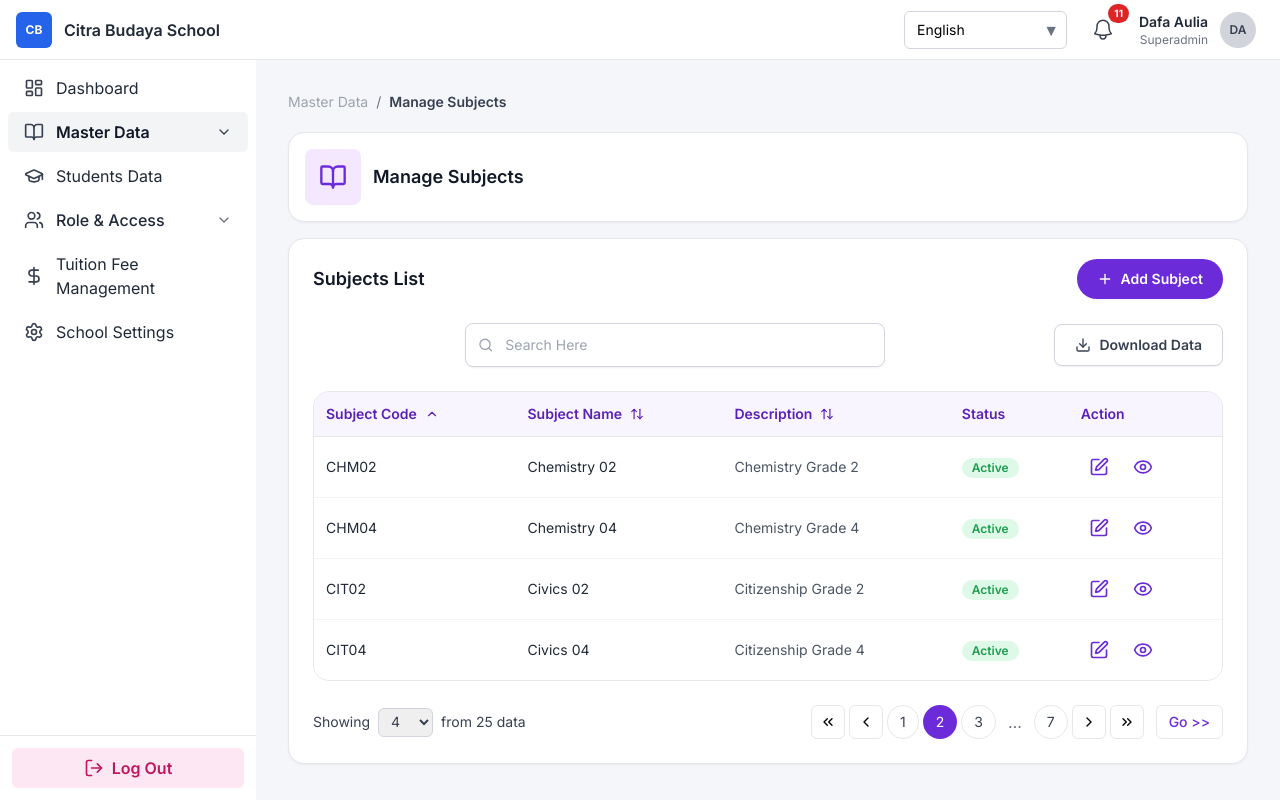
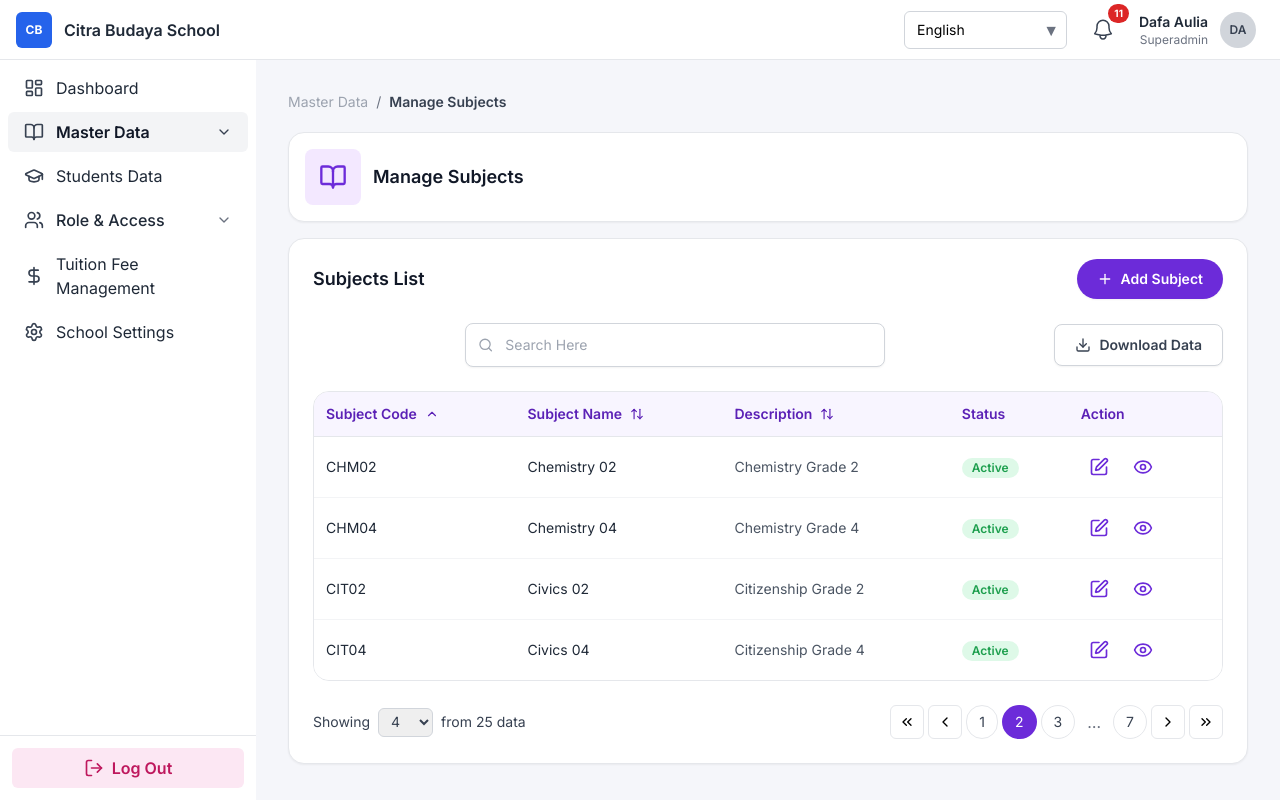
Before and after one commit to SSDIGITAL-DevTeam/Tygo-School, a Next.js app: page /admin/master-data/subjects in a window 1280 px wide. Built offline with nearby package versions, Linux system fonts and the light colour scheme.

Commit message:
goin to merge

```diff
--- a/app/admin/master-data/subjects/page.tsx
+++ b/app/admin/master-data/subjects/page.tsx
@@ -341,12 +341,6 @@ const SubjectManagementPage: React.FC = () => {
                       pageCount={pageCount}
                       onPageChange={setPage}
                     />
-                    <button
-                      type="button"
-                      className="rounded-md border border-gray-200 px-3 py-1.5 text-sm font-medium text-[#6c2bd9] transition hover:bg-purple-50"
-                    >
-                      Go {">>"}
-                    </button>
                   </div>
                 </div>
               </div>
```
